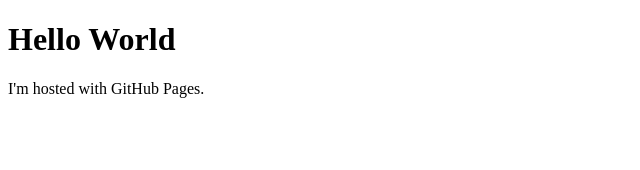
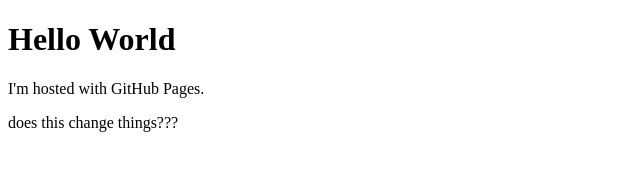
Before and after one commit to laureneb711/laureneb711.github.io, a plain HTML site: page index.html in a window 1280 px wide. Shown: the whole page, without its empty margins (0-640 px from the left). Drawn offline with Linux system fonts and the light colour scheme.

Commit message:
Update index.html
Testing code

```diff
--- a/index.html
+++ b/index.html
@@ -3,5 +3,6 @@
 <body>
 <h1>Hello World</h1>
 <p>I'm hosted with GitHub Pages.</p>
+<p> does this change things???<p>
 </body>
 </html>
```
